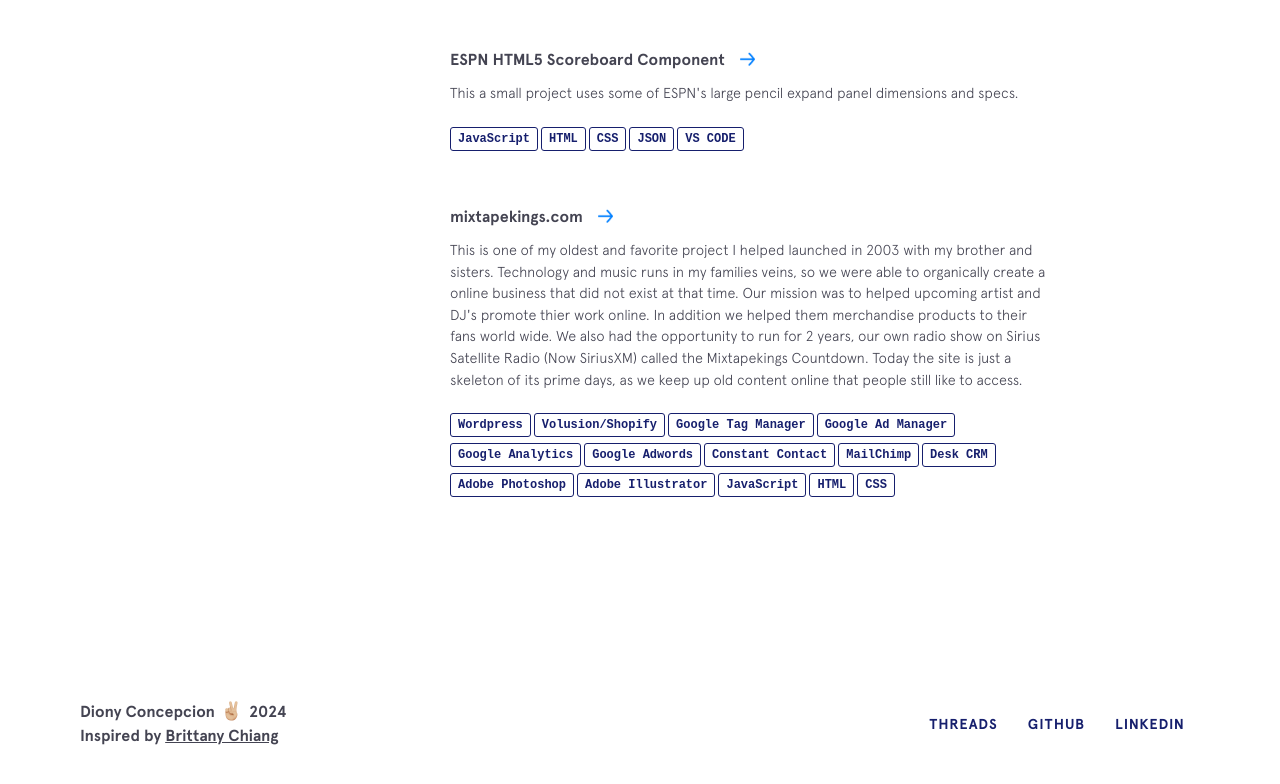
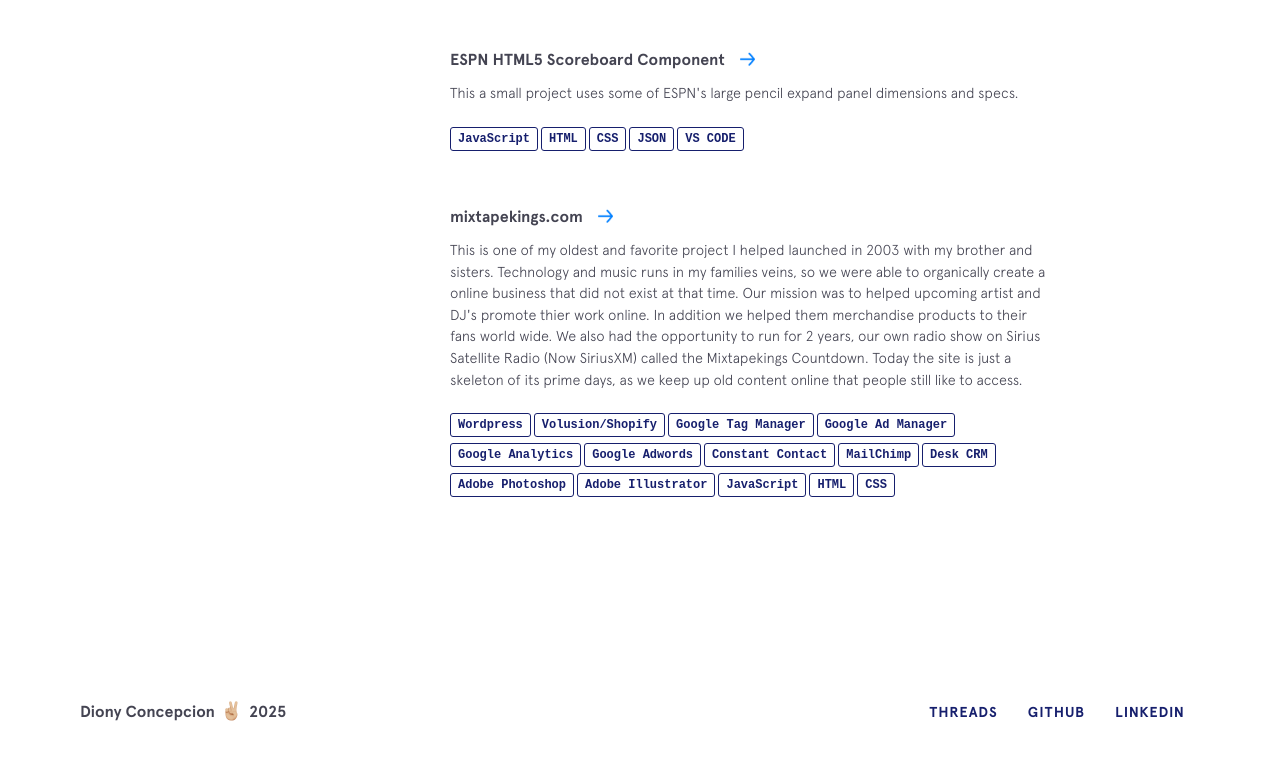
Before and after one commit to dionyc/dionyc.github.io, an Astro site in the folder astro/: page / in a window 1280 px wide. Shown: the part 3829-4613 px from the top of the page. Built offline with nearby package versions, Linux system fonts and the light colour scheme; Astro itself is replaced by a stand-in of ours.

Commit message:
feat(footer): remove attribution and update year to 2025

```diff
--- a/astro/src/components/Footer.astro
+++ b/astro/src/components/Footer.astro
@@ -8,11 +8,7 @@
     <div class="bottom">
       <span>Diony Concepcion</span>
       <img class="emoji" src="/img/emojis/victory-hand_medium-light-skin-tone_270c-1f3fc_1f3fc.png" alt="emoji" />
-      <span>2024</span>
-    </div>
-    <div class="bottom">
-      <span>Inspired by
-        <a href="https://github.com/bchiang7" target="_blank" class="underline-link">Brittany Chiang</a></span>
+      <span>2025</span>
     </div>
   </div>
   <div class="footer__links">
```
